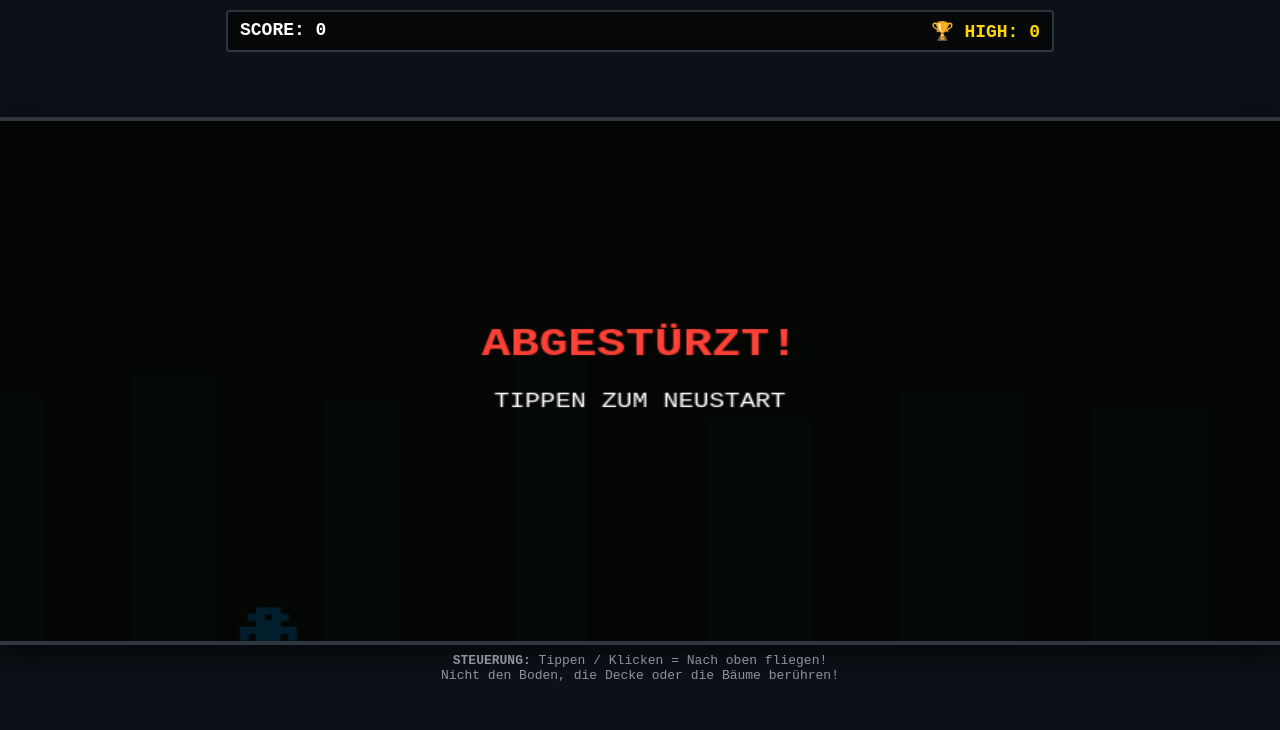
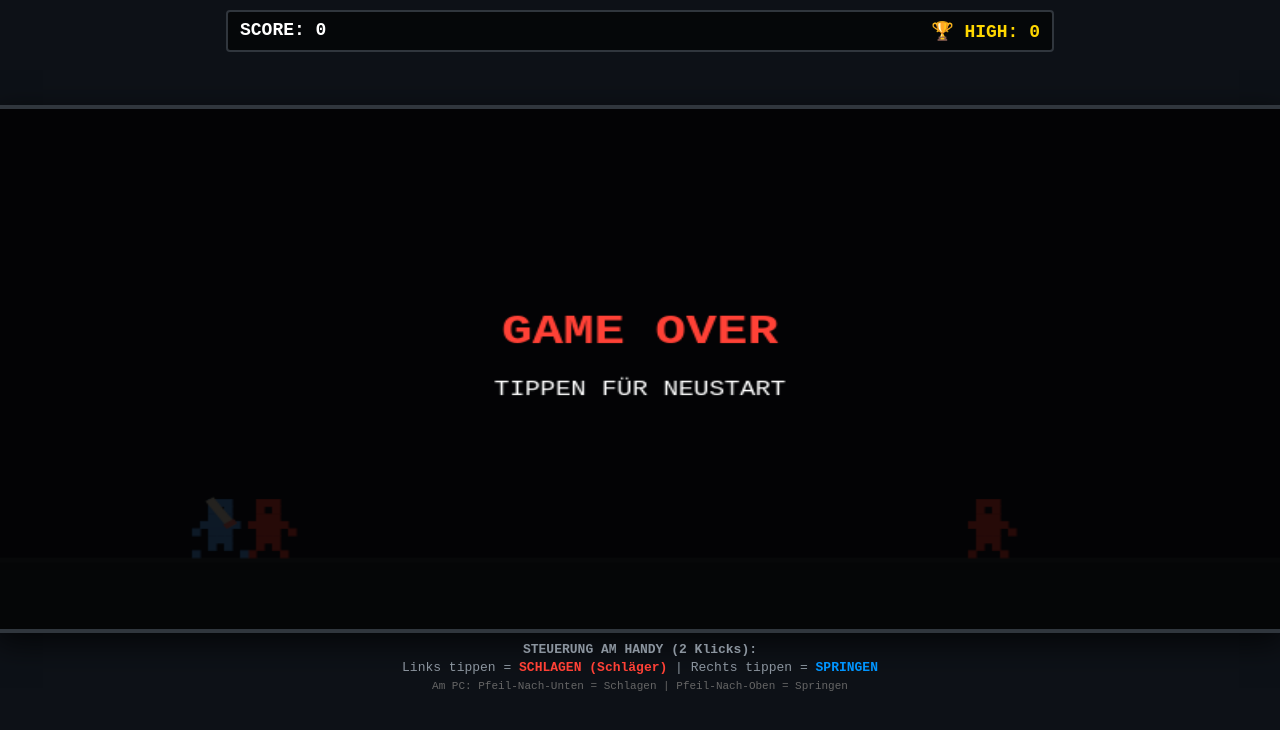
Before and after one commit to enricorohde8-ui/Mein-handyspiel, a plain HTML site: page index.html in a window 1280 px wide. Drawn offline with Linux system fonts and the light colour scheme.

Commit message:
Update index.html

```diff
--- a/index.html
+++ b/index.html
@@ -3,7 +3,7 @@
 <head>
     <meta charset="UTF-8">
     <meta name="viewport" content="width=device-width, initial-scale=1.0, maximum-scale=1.0, user-scalable=no">
-    <title>Anwalt Style: Waldflug</title>
+    <title>Anwalt Run: Baseball Schläger Edition</title>
     <style>
         body {
             margin: 0;
@@ -38,7 +38,7 @@
         }
         #highscore { color: #FFD700; }
         canvas {
-            background: #141f14;
+            background: #141923;
             border: 4px solid #30363d;
             box-shadow: 0 10px 30px rgba(0,0,0,0.7);
             width: 100%;
@@ -49,6 +49,7 @@
             font-size: 13px;
             color: #8b949e;
             text-align: center;
+            line-height: 1.4;
         }
     </style>
 </head>
@@ -60,7 +61,9 @@
     </div>
     <canvas id="gameCanvas" width="800" height="400"></canvas>
     <div id="controls-hint">
-        <b>STEUERUNG:</b> Tippen / Klicken = Nach oben fliegen! <br>Nicht den Boden, die Decke oder die Bäume berühren!
+        <b>STEUERUNG AM HANDY (2 Klicks):</b><br>
+        Links tippen = <span style="color:#ff4136;font-weight:bold;">SCHLAGEN (Schläger)</span> | Rechts tippen = <span style="color:#0095ff;font-weight:bold;">SPRINGEN</span><br>
+        <span style="font-size:11px;color:#666;">Am PC: Pfeil-Nach-Unten = Schlagen | Pfeil-Nach-Oben = Springen</span>
     </div>
 
 <script>
@@ -69,31 +72,29 @@ const ctx = canvas.getContext("2d");
 const scoreElement = document.getElementById("score");
 const highscoreElement = document.getElementById("highscore");
 
-// Web Audio API für Retro-Sounds
 const audioCtx = new (window.AudioContext || window.webkitAudioContext)();
 let musicInterval = null;
 let musicStep = 0;
-const melody = [196.00, 220.00, 261.63, 220.00, 293.66, 261.63, 196.00, 220.00]; // Düsterer Arcade-Style
+const melody = [220.00, 261.63, 293.66, 261.63, 329.63, 293.66, 220.00, 261.63];
 
 function playMusicNode() {
     if (gameOver || audioCtx.state === 'suspended') return;
     const osc = audioCtx.createOscillator();
     const gain = audioCtx.createGain();
     osc.connect(gain); gain.connect(audioCtx.destination);
-    osc.type = 'square';
+    osc.type = 'triangle';
     osc.frequency.setValueAtTime(melody[musicStep % melody.length], audioCtx.currentTime);
-    gain.gain.setValueAtTime(0.03, audioCtx.currentTime);
-    gain.gain.linearRampToValueAtTime(0.001, audioCtx.currentTime + 0.22);
-    osc.start(); osc.stop(audioCtx.currentTime + 0.22);
+    gain.gain.setValueAtTime(0.04, audioCtx.currentTime);
+    gain.gain.linearRampToValueAtTime(0.001, audioCtx.currentTime + 0.25);
+    osc.start(); osc.stop(audioCtx.currentTime + 0.25);
     musicStep++;
 }
 
 function startMusic() {
     if(musicInterval) clearInterval(musicInterval);
     musicStep = 0;
-    musicInterval = setInterval(playMusicNode, 260);
+    musicInterval = setInterval(playMusicNode, 280);
 }
-
 function stopMusic() { clearInterval(musicInterval); }
 
 function playSound(type) {
@@ -102,86 +103,133 @@ function playSound(type) {
     const gain = audioCtx.createGain();
     osc.connect(gain); gain.connect(audioCtx.destination);
 
-    if (type === 'flap') {
-        osc.type = 'triangle';
-        osc.frequency.setValueAtTime(150, audioCtx.currentTime);
-        osc.frequency.exponentialRampToValueAtTime(320, audioCtx.currentTime + 0.1);
-        gain.gain.setValueAtTime(0.1, audioCtx.currentTime);
-        gain.gain.linearRampToValueAtTime(0.001, audioCtx.currentTime + 0.1);
+    if (type === 'jump') {
+        osc.type = 'square';
+        osc.frequency.setValueAtTime(200, audioCtx.currentTime);
+        osc.frequency.exponentialRampToValueAtTime(500, audioCtx.currentTime + 0.1);
+        gain.gain.setValueAtTime(0.06, audioCtx.currentTime);
         osc.start(); osc.stop(audioCtx.currentTime + 0.1);
     } else if (type === 'hit') {
+        osc.type = 'triangle';
+        osc.frequency.setValueAtTime(300, audioCtx.currentTime);
+        osc.frequency.linearRampToValueAtTime(80, audioCtx.currentTime + 0.15);
+        gain.gain.setValueAtTime(0.2, audioCtx.currentTime);
+        osc.start(); osc.stop(audioCtx.currentTime + 0.15);
+    } else if (type === 'die') {
         osc.type = 'sawtooth';
-        osc.frequency.setValueAtTime(200, audioCtx.currentTime);
-        osc.frequency.linearRampToValueAtTime(30, audioCtx.currentTime + 0.6);
+        osc.frequency.setValueAtTime(150, audioCtx.currentTime);
+        osc.frequency.linearRampToValueAtTime(40, audioCtx.currentTime + 0.5);
         gain.gain.setValueAtTime(0.2, audioCtx.currentTime);
-        gain.gain.linearRampToValueAtTime(0.001, audioCtx.currentTime + 0.6);
-        osc.start(); osc.stop(audioCtx.currentTime + 0.6);
+        osc.start(); osc.stop(audioCtx.currentTime + 0.5);
     }
 }
 
-// Pixel Art Matrix für fliegendes Männchen (mit Flügel-Effekt)
-const pixelFlyer = [
+// Pixel-Art Figuren
+const pixelMan = [
     [0,0,1,1,1,0,0],
-    [0,1,1,0,1,1,0],
+    [0,0,1,0,1,0,0],
     [0,0,1,1,1,0,0],
-    [1,1,1,1,1,1,1],
-    [1,0,1,1,1,0,1],
+    [0,1,1,1,1,1,0],
+    [1,0,1,1,1,0,0],
     [0,0,1,1,1,0,0],
-    [0,1,1,0,1,1,0]
+    [0,0,1,0,1,0,0],
+    [0,1,0,0,0,1,0]
 ];
 
-// Spieler Eigenschaften (Flug-Modus)
+const pixelEnemy = [
+    [0,0,1,1,1,0,0],
+    [0,0,1,0,1,0,0],
+    [0,0,1,1,1,0,0],
+    [0,1,1,1,1,1,0],
+    [0,0,1,1,1,0,1],
+    [0,0,1,1,1,0,0],
+    [0,0,1,0,1,0,0],
+    [0,1,0,0,0,1,0]
+];
+
 const player = {
-    x: 150,
-    y: 200,
-    width: 35,
-    height: 35,
-    gravity: 0.4,     // Zieht ihn nach unten
-    vlift: -6.5,       // Kraft nach oben pro Klick
-    velocity: 0,
+    x: 120, y: 300, width: 35, height: 45,
+    gravity: 0.6, lift: -12, velocity: 0,
+    isJumping: false,
+    isAttacking: false, attackTimer: 0,
     animFrame: 0
 };
 
 let obstacles = [];
-let bgTrees = [];
 let score = 0;
-let highscore = localStorage.getItem("forest_highscore") || 0;
+let highscore = localStorage.getItem("anwalt_highscore") || 0;
 let gameOver = false;
-let gameSpeed = 4.5;
+let gameSpeed = 5.0;
 let spawnTimer = 0;
 
 highscoreElement.innerText = "🏆 HIGH: " + highscore;
 
-function handleFlap() {
+function triggerAction(action) {
     if (audioCtx.state === 'suspended') audioCtx.resume();
+
+    // Startet die Musik beim allerersten Tippen
+    if (!musicInterval && !gameOver) {
+        startMusic();
+    }
+
     if (gameOver) {
         resetGame();
         return;
     }
-    player.velocity = player.vlift;
-    playSound('flap');
+
+    if (action === 'jump' && !player.isJumping) {
+        player.velocity = player.lift;
+        player.isJumping = true;
+        playSound('jump');
+    } else if (action === 'attack' && !player.isAttacking) {
+        player.isAttacking = true;
+        player.attackTimer = 10;
+        playSound('hit');
+        checkAttackHit();
+    }
 }
 
-window.addEventListener("touchstart", (e) => { e.preventDefault(); handleFlap(); }, { passive: false });
-window.addEventListener("mousedown", (e) => { if(e.button === 0) handleFlap(); });
-window.addEventListener("keydown", (e) => { if(e.code === "Space" || e.code === "ArrowUp") handleFlap(); });
+window.addEventListener("touchstart", (e) => {
+    e.preventDefault();
+    const touchX = e.touches[0].clientX;
+    if (touchX < window.innerWidth / 2) {
+        triggerAction('attack');
+    } else {
+        triggerAction('jump');
+    }
+}, { passive: false });
+
+window.addEventListener("keydown", (e) => {
+    if (e.code === "ArrowUp" || e.code === "Space") triggerAction('jump');
+    if (e.code === "ArrowDown") triggerAction('attack');
+});
+
+function checkAttackHit() {
+    const attackRange = 65;
+    for (let obs of obstacles) {
+        if (obs.type === 'enemy' && !obs.isDead) {
+            if (obs.x > player.x && obs.x < player.x + player.width + attackRange) {
+                obs.isDead = true;
+                obs.vY = -8;
+                obs.vX = 12;
+                score += 2;
+                scoreElement.innerText = "SCORE: " + score;
+            }
+        }
+    }
+}
 
 function resetGame() {
     obstacles = [];
-    bgTrees = [];
     score = 0;
-    gameSpeed = 4.5;
-    player.y = 200;
+    gameSpeed = 5.0;
+    player.y = 300;
     player.velocity = 0;
+    player.isJumping = false;
+    player.isAttacking = false;
     gameOver = false;
     spawnTimer = 0;
     scoreElement.innerText = "SCORE: 0";
-
-    // Hintergrundbäume vorab generieren
-    for (let i = 0; i < canvas.width; i += 120) {
-        bgTrees.push({ x: i, width: 40 + Math.random()*40, height: 150 + Math.random()*100 });
-    }
-
     startMusic();
     gameLoop();
 }
@@ -192,72 +240,61 @@ function update() {
     player.animFrame++;
     spawnTimer++;
 
-    // Flug-Physik
     player.velocity += player.gravity;
     player.y += player.velocity;
 
-    // Kollision mit Decke oder Boden
-    if (player.y < 0 || player.y > canvas.height - player.height) {
-        triggerGameOver();
+    if (player.y > 300) {
+        player.y = 300;
+        player.velocity = 0;
+        player.isJumping = false;
     }
 
-    // Hintergrundbäume bewegen (Parallax-Effekt, langsam)
-    for (let tree of bgTrees) {
-        tree.x -= (gameSpeed * 0.3);
-        if (tree.x + tree.width < 0) {
-            tree.x = canvas.width;
-            tree.height = 150 + Math.random()*100;
+    if (player.isAttacking) {
+        player.attackTimer--;
+        if (player.attackTimer <= 0) player.isAttacking = false;
+    }
+
+    if (spawnTimer % 90 === 0) {
+        let r = Math.random();
+        if (r < 0.7) {
+            obstacles.push({ x: canvas.width, y: 300, width: 35, height: 45, type: 'enemy', isDead: false, vX: 0, vY: 0 });
+        } else {
+            obstacles.push({ x: canvas.width, y: 320, width: 40, height: 25, type: 'spike' });
         }
     }
 
-    // Feste Abstände für echte Hindernis-Bäume (Oben und Unten Lücken)
-    if (spawnTimer % 100 === 0) {
-        let gap = 130; // Größe der Fluglücke
-        let minHeight = 40;
-        let maxHeight = canvas.height - gap - minHeight;
-        let topHeight = Math.floor(Math.random() * (maxHeight - minHeight + 1)) + minHeight;
-
-        obstacles.push({
-            x: canvas.width,
-            topHeight: topHeight,
-            bottomY: topHeight + gap,
-            width: 50,
-            passed: false
-        });
-    }
-
-    // Hindernisse bewegen
     for (let i = obstacles.length - 1; i >= 0; i--) {
         let obs = obstacles[i];
-        obs.x -= gameSpeed;
 
-        // Kollision mit oberem oder unterem Ast/Baumstamm
-        if (player.x < obs.x + obs.width && player.x + player.width > obs.x) {
-            if (player.y < obs.topHeight || player.y + player.height > obs.bottomY) {
-                triggerGameOver();
+        if (obs.isDead) {
+            obs.y += obs.vY;
+            obs.vY += 0.5;
+            obs.x += obs.vX;
+        } else {
+            obs.x -= gameSpeed;
+
+            if (player.x < obs.x + obs.width && player.x + player.width > obs.x &&
+                player.y < obs.y + obs.height && player.y + player.height > obs.y) {
+
+                gameOver = true;
+                stopMusic();
+                playSound('die');
+                if (score > highscore) {
+                    highscore = score;
+                    localStorage.setItem("anwalt_highscore", highscore);
+                    highscoreElement.innerText = "🏆 HIGH: " + highscore;
+                }
             }
         }
 
-        // Punkte zählen
-        if (obs.x + obs.width < player.x && !obs.passed) {
+        if (obs.x + obs.width < player.x && !obs.passed && !obs.isDead) {
             obs.passed = true;
             score++;
             scoreElement.innerText = "SCORE: " + score;
-            gameSpeed += 0.15; // Wird schneller
+            gameSpeed += 0.15;
         }
 
-        if (obs.x + obs.width < 0) obstacles.splice(i, 1);
-    }
-}
-
-function triggerGameOver() {
-    gameOver = true;
-    stopMusic();
-    playSound('hit');
-    if (score > highscore) {
-        highscore = score;
-        localStorage.setItem("forest_highscore", highscore);
-        highscoreElement.innerText = "🏆 HIGH: " + highscore;
+        if (obs.x < -100 || obs.y > canvas.height + 50) obstacles.splice(i, 1);
     }
 }
 
@@ -268,7 +305,7 @@ function drawPixelArt(matrix, itemX, itemY, itemW, itemH, color) {
     for (let r = 0; r < matrix.length; r++) {
         for (let c = 0; c < matrix[r].length; c++) {
             if (matrix[r][c] === 1) {
-                ctx.fillRect(itemX + c * pixelW, itemY + r * pixelH, pixelW + 0.6, pixelH + 0.6);
+                ctx.fillRect(itemX + c * pixelW, itemY + r * pixelH, pixelW + 0.5, pixelH + 0.5);
             }
         }
     }
@@ -277,45 +314,54 @@ function drawPixelArt(matrix, itemX, itemY, itemW, itemH, color) {
 function draw() {
     ctx.clearRect(0, 0, canvas.width, canvas.height);
 
-    // 1. Hintergrund-Bäume (Dunkelgrün, weit weg)
-    ctx.fillStyle = "#1b2e1b";
-    for (let tree of bgTrees) {
-        ctx.fillRect(tree.x, canvas.height - tree.height, tree.width, tree.height);
+    ctx.fillStyle = "#21262d";
+    ctx.fillRect(0, 345, canvas.width, 55);
+    ctx.fillStyle = "#30363d";
+    ctx.fillRect(0, 345, canvas.width, 4);
+
+    for (let obs of obstacles) {
+        if (obs.type === 'enemy') {
+            let enemyColor = obs.isDead ? "#444c56" : "#ff4136";
+            drawPixelArt(pixelEnemy, obs.x, obs.y, obs.width, obs.height, enemyColor);
+        } else if (obs.type === 'spike') {
+            ctx.fillStyle = "#da3637";
+            ctx.beginPath();
+            ctx.moveTo(obs.x, obs.y + obs.height);
+            ctx.lineTo(obs.x + obs.width/2, obs.y);
+            ctx.lineTo(obs.x + obs.width, obs.y + obs.height);
+            ctx.fill();
+        }
     }
 
-    // 2. Hindernis-Bäume im Vordergrund (Braun/Grün im Herr-Anwalt-Style)
-    for (let obs of obstacles) {
-        ctx.fillStyle = "#2d1e18"; // Holzstamm oben
-        ctx.fillRect(obs.x, 0, obs.width, obs.topHeight);
-        ctx.fillStyle = "#1e3f20"; // Blätterkante oben
-        ctx.fillRect(obs.x - 4, obs.topHeight - 12, obs.width + 8, 12);
+    ctx.save();
+    let currentPose = JSON.parse(JSON.stringify(pixelMan));
+    if (player.y === 300 && Math.floor(player.animFrame / 6) % 2 === 0) {
+        currentPose[7] = [1,0,0,0,0,0,1];
+    }
+    drawPixelArt(currentPose, player.x, player.y, player.width, player.height, "#58a6ff");
 
-        ctx.fillStyle = "#2d1e18"; // Holzstamm unten
-        ctx.fillRect(obs.x, obs.bottomY, obs.width, canvas.height - obs.bottomY);
-        ctx.fillStyle = "#1e3f20"; // Blätterkante unten
-        ctx.fillRect(obs.x - 4, obs.bottomY, obs.width + 8, 12);
+    ctx.translate(player.x + player.width / 2 + 5, player.y + player.height / 2);
+    if (player.isAttacking) {
+        ctx.rotate(0.8);
+    } else {
+        ctx.rotate(-0.6);
     }
-
-    // 3. Spieler zeichnen (Flatter-Animation über Skalierung)
-    ctx.save();
-    let currentFlyer = JSON.parse(JSON.stringify(pixelFlyer));
-    if (player.velocity < 0) {
-        ctx.scale(1, 0.8); // Flügel schlagen nach oben
-    }
-    drawPixelArt(currentFlyer, player.x, player.y, player.width, player.height, "#0095DD");
+    ctx.fillStyle = "#f0e6d2";
+    ctx.fillRect(0, -25, 6, 25);
+    ctx.fillStyle = "#ff7b72";
+    ctx.fillRect(-1, -4, 8, 4);
     ctx.restore();
 
-    // Game Over Bildschirm
     if (gameOver) {
-        ctx.fillStyle = "rgba(0, 0, 0, 0.8)";
+        ctx.fillStyle = "rgba(0, 0, 0, 0.85)";
         ctx.fillRect(0, 0, canvas.width, canvas.height);
-        ctx.fillStyle = "#FF4136";
-        ctx.font = "bold 30px 'Courier New'";
+        ctx.fillStyle = "#ff4136";
+        ctx.font = "bold 32px 'Courier New'";
         ctx.textAlign = "center";
-        ctx.fillText("ABGESTÜRZT!", canvas.width / 2, canvas.height / 2 - 20);
+        ctx.fillText("GAME OVER", canvas.width / 2, canvas.height / 2 - 20);
         ctx.fillStyle = "#FFF";
         ctx.font = "16px 'Courier New'";
-        ctx.fillText("TIPPEN ZUM NEUSTART", canvas.width / 2, canvas.height / 2 + 20);
+        ctx.fillText("TIPPEN FÜR NEUSTART", canvas.width / 2, canvas.height / 2 + 20);
     }
 }
 
@@ -325,8 +371,7 @@ function gameLoop() {
     requestAnimationFrame(gameLoop);
 }
 
-// Start
-resetGame();
+gameLoop();
 </script>
 </body>
 </html>
```
